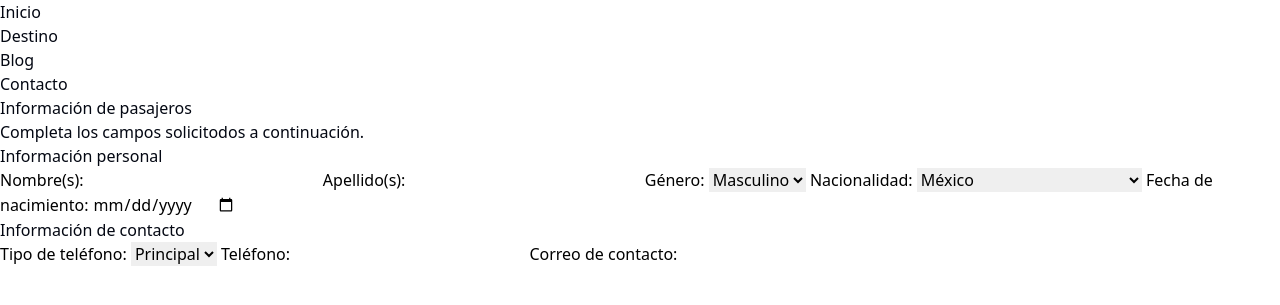
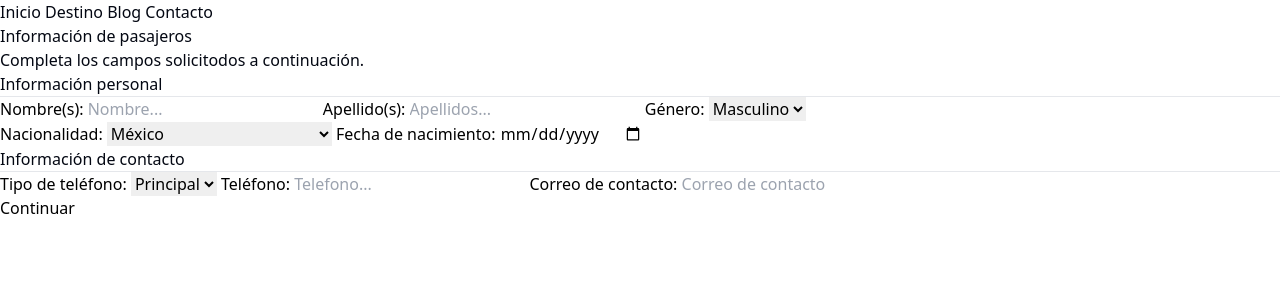
Before and after one commit to sergioerj5/Paginaweb, a PHP site: page /pasajeros.html in a window 1280 px wide. Shown: the top 305 px of the page. Run offline with PHP 8.4, Linux system fonts and the light colour scheme; style sheets or scripts are compiled from the project's sources.

Commit message:
que asco linet

```diff
--- a/src/input.css
+++ b/src/input.css
@@ -20,7 +20,6 @@
   .button-secundary {
     @apply bg-indigo-700 p-1 px-2 border border-indigo-700 text-white rounded-md font-semibold hover:bg-white hover:text-indigo-700;
   }
-
   .input-prymary {
     @apply border  text-base px-2 py-1  focus:outline-none focus:ring-0  rounded-md;
   }
--- a/src/pasajeros.html
+++ b/src/pasajeros.html
@@ -9,37 +9,43 @@
 	<!-- <link rel="stylesheet" href="../estilos.css"> -->
 	<title>Pasajeros</title>
 </head>
-<body>
-	<header>
-		<nav>
-			<ul>
-				<li><a href="#">Inicio</a></li>
-				<li><a href="#">Destino</a></li>
-				<li><a href="#">Blog</a></li>
-				<li><a href="#">Contacto</a></li>
-			</ul>
+<body class="flex flex-col min-h-screen ">
+	<header class="flex flex-row p-4 max-w-screen justify-between items-center backdrop-blur-xl bg-white/25">
+		<nav class="flex ml-12 ">
+			<a href="#" class="a-primary">Inicio</a>
+			<a href="#" class="a-primary">Destino</a>
+			<a href="#" class="a-primary">Blog</a>
+			<a href="#" class="a-primary">Contacto</a>
 		</nav>
 	</header>
-	<main>
+	<main class="flex-grow container mx-auto">
 
-			<h3>Información de pasajeros</h3>
-            <p>Completa los campos solicitodos a continuación.</p>
-
-		<section>
-            <h3>
+			<h3 class="text-4xl font-extrabold ">Información de pasajeros</h3>
+            <h4 class="text-2xl font-bold text-sky-600">Completa los campos solicitodos a continuación.</h4>
+        <form action="" class="bg-gray-300 p-2 rounded-md">
+            <section class="bg-white rounded-md shadow p-4 mx-2">
+                <h3 class="font-semibold">
                 Información personal
                 </h3>
+                <hr class=" border-gray-200 mb-4">
+                <div class="my-2">
                     <label for="Nombre">Nombre(s): </label>
-            <input type="text" id="Nombre" name="Nombre">
+                    <input type="text" id="Nombre" name="Nombre" class="input-prymary" required placeholder="Nombre...">
                     <label for="Apellido">Apellido(s): </label>
-            <input type="text" id="Apellido" name="Apellido">
+                    <input type="text" id="Apellido" name="Apellido" class="input-prymary" required placeholder="Apellidos...">
                     <label for="genero">Género: </label>
-            <select name="genero" id="genero">
+                    <select name="genero" id="genero" data-te-select-init
+                    data-te-select-visible-options="3"
+                    class="h-9 py-1 m-2 focus:outline-none focus:ring-0 focus:border-morado rounded-md">
                         <option value="masculino">Masculino</option>
                         <option value="femenino">Femenino</option>
                     </select>
+                </div>
+                <div class="my-2">
                     <label for="nacionalidad">Nacionalidad: </label>
-            <select name="nacionalidad" id="nacionalidad">
+                    <select name="nacionalidad" id="nacionalidad" data-te-select-init
+                    data-te-select-visible-options="14"
+                    class="h-9 py-1 m-2 focus:outline-none focus:ring-0 focus:border-morado rounded-md">
                         <option value="1">México</option>
                         <option value="2">Estados Unidos de América</option>
                         <option value="3">Afganistan</option>
@@ -56,26 +62,31 @@
                         <option value="14">Colombia</option>
                     </select>
                     <label for="Fecha de nacimiento">Fecha de nacimiento: </label>
-            <input type="date" name="Fechanac" id="Fechanac">
+                    <input type="date" name="Fechanac" id="Fechanac" class="input-prymary" required >
+                </div>
+
+
             </section>
 
-        <section>
-            <h3>
-               Información de contacto
-            </h3>
+            <section class="bg-white rounded-md shadow p-4 mx-2 my-2">
+                <h3  class="font-semibold">Información de contacto</h3>
+                <hr class=" border-gray-200 mb-4">
+
                 <label for="tipo-telefonos">Tipo de teléfono: </label>
-            <select name="tipo-telefonos" id="tipo-telefonos">
+                <select name="tipo-telefonos" id="tipo-telefonos" data-te-select-init
+                data-te-select-visible-options="3"
+                class="h-9 py-1 m-2 focus:outline-none focus:ring-0 focus:border-morado rounded-md">
                     <option value="Principal">Principal</option>
                 </select>
                 <label for="Teléfono">Teléfono: </label>
-            <input type="text" id="Teléfono" name="Teléfono">
+                <input type="tel" id="Teléfono" name="Teléfono" class="input-prymary" required placeholder="Telefono...">
                 <label for="correo-contacto">Correo de contacto: </label>
-            <input type="text" id="correo-contacto" name="correo-contacto">
-
-
-
-			<a href=""></a>
+                <input type="email" id="correo-contacto" name="correo-contacto" class="input-prymary" required placeholder="Correo de contacto">
             </section>
+            <div class="flex justify-end items-center w-full">
+                <button type="submit" class="button-prymary  left-0 mr-4">Continuar</button>
+            </div>
+        </form>
 	</main>
 </body>
 </html>
```
Also changed, not shown: dist/output.css (+84 -27 lines). Lines whose indentation alone changed are shown as unchanged.
